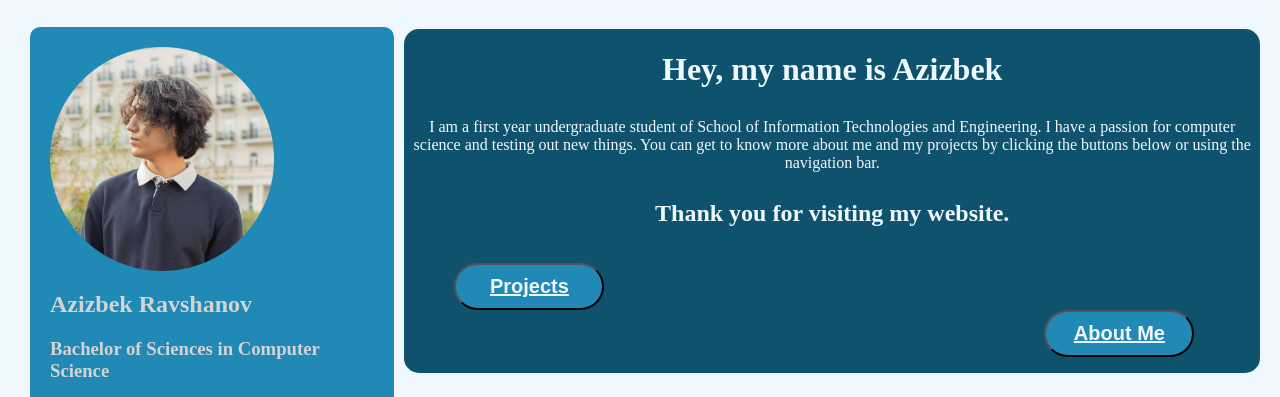
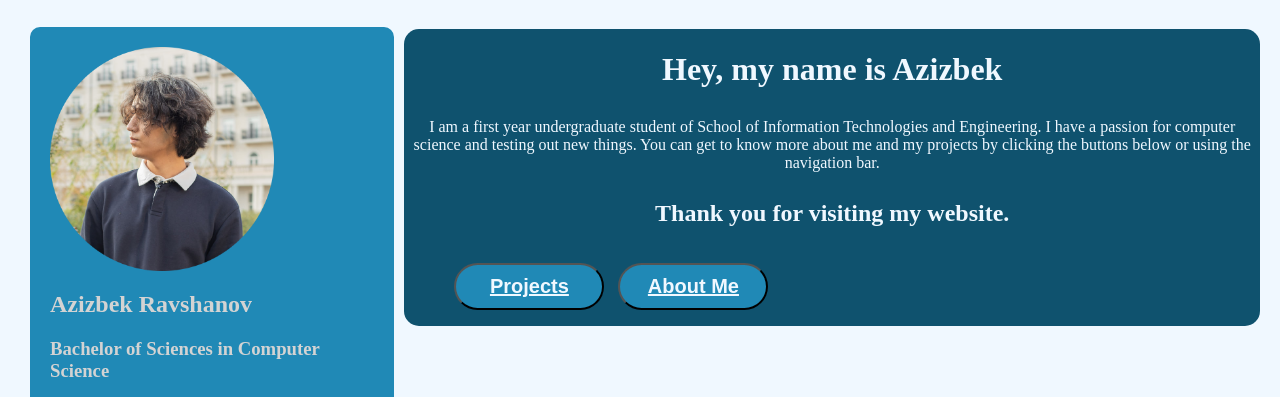
Before and after one commit to blackpanda8654/site1101, a plain HTML site: page Main Page 1.html in a window 1280 px wide. Shown: the part 176-573 px from the top of the page. Drawn offline with Linux system fonts and the light colour scheme; a web font is replaced by a local one.

Commit message:
check again

```diff
--- a/Main Page 1.html
+++ b/Main Page 1.html
@@ -34,7 +34,7 @@
             <h2 style="text-align: center; color: aliceblue;"> Thank you for visiting my website.</h2>
             <ul style="list-style: none; display: inline-block;">
                 <button style="width: 150px; padding: 10px; background-color: #2089b6; margin-left: 10px; border-radius: 30px;"><a href="#" style="color: aliceblue; font-weight: bold; font-size: 20px; ">Projects</a></button>
-                <button style="width: 150px; padding: 10px; background-color: #2089b6; margin-left: 600px; border-radius: 30px;"><a href="#" style="color: aliceblue; font-weight: bold; font-size: 20px; ">About Me</a></button>
+                <button style="width: 150px; padding: 10px; background-color: #2089b6; margin-left: 10px; border-radius: 30px;"><a href="#" style="color: aliceblue; font-weight: bold; font-size: 20px; ">About Me</a></button>
             </ul>
         </div>
 
```
